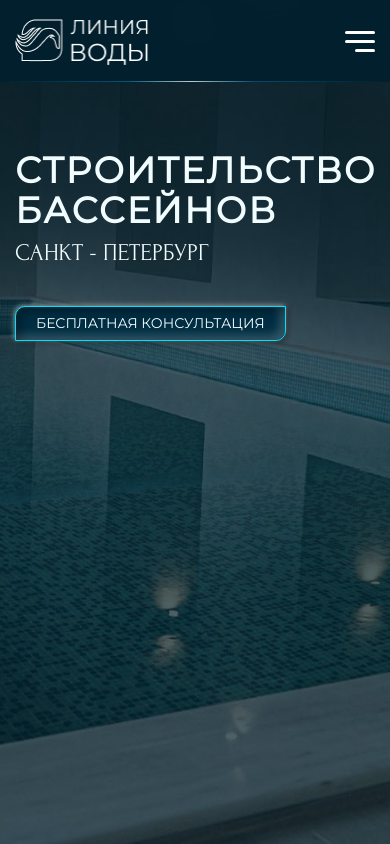
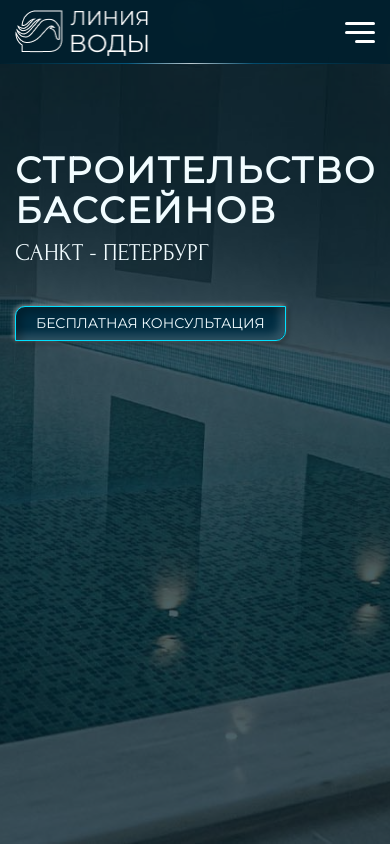
Before and after one commit to LapkiWEB/line-water, a website: page app/index.html in a window 390 px wide. Drawn offline with Linux system fonts and the light colour scheme; files whose address does not match are found by name.

Commit message:
fix padding header adaptive 500px, + mb 100px adaptive 500px

```diff
--- a/app/scss/_media.scss
+++ b/app/scss/_media.scss
@@ -834,7 +834,9 @@
 }
 
 @media(max-width: 500px) {
-
+  .header{
+    padding: 6px 0;
+  }
   .header__phone {
     display: none;
   }
@@ -896,6 +898,7 @@
 
   .menu__mobil-box {
     width: 310px;
+    margin-bottom: 100px;
   }
 
   .footer__item-contacts {
```
Also changed, not shown: app/css/style.min.css.
